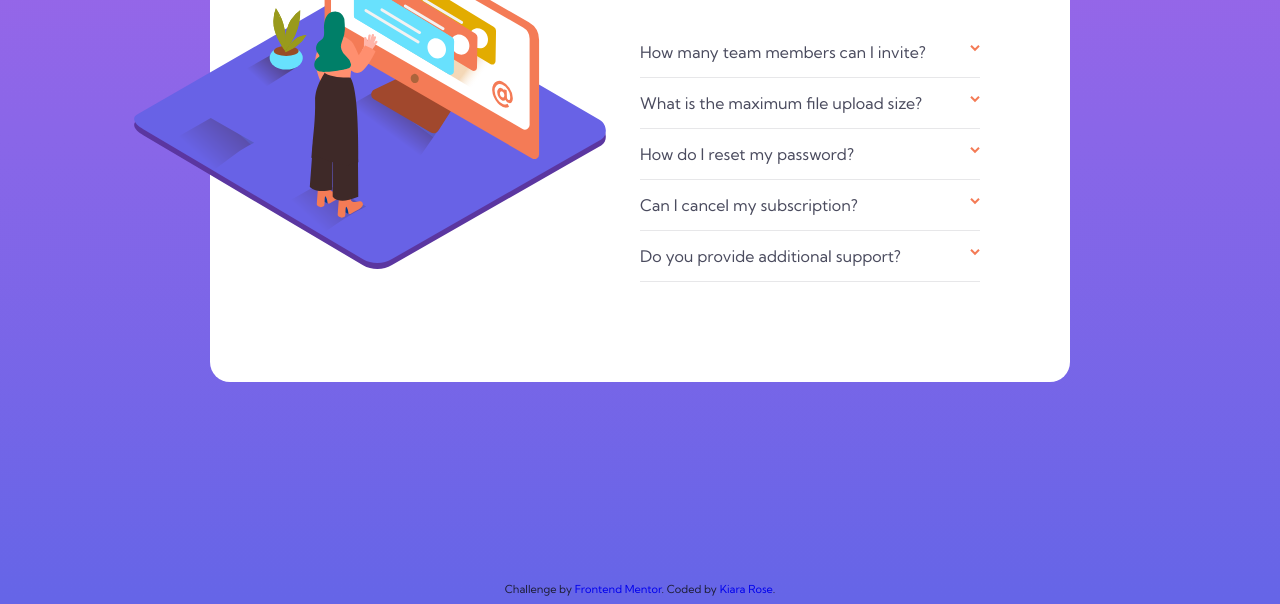
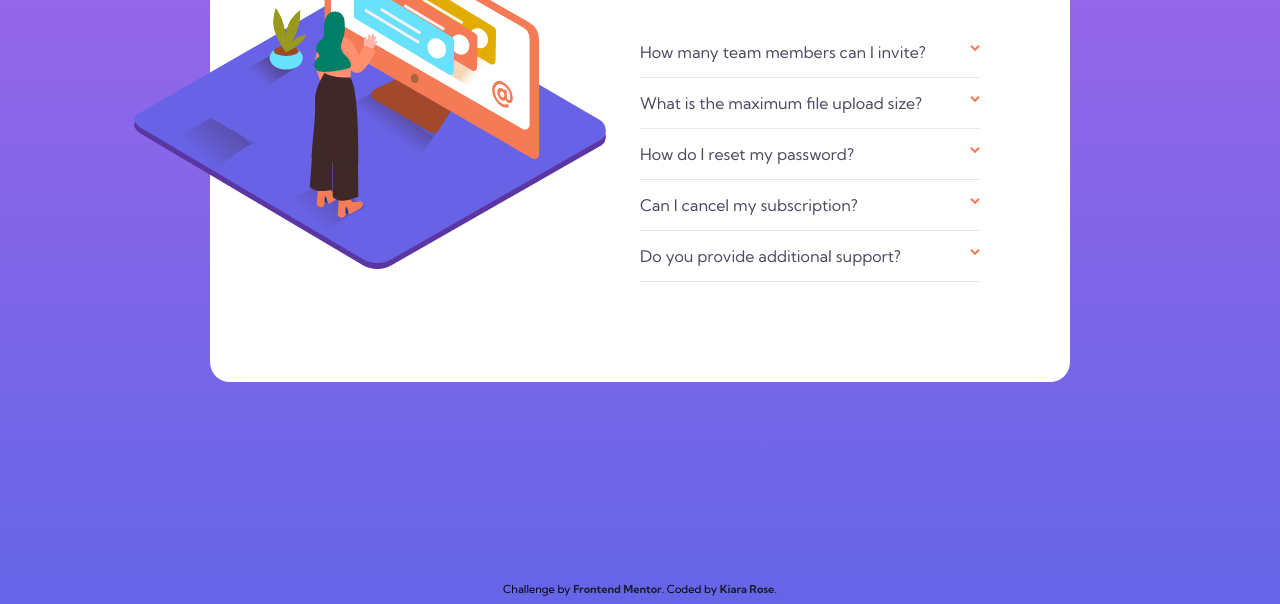
Before and after one commit to kiararose/fm-faq-accordion-card, a plain HTML site: page index.html in a window 1280 px wide. Shown: the part 343-947 px from the top of the page. Drawn offline with Linux system fonts and the light colour scheme.

Commit message:
Minor change

```diff
--- a/styles.scss
+++ b/styles.scss
@@ -18,10 +18,12 @@ body {
 .attribution {
     font-size: 11px;
     text-align: center;
-    color: $text-dark-blue;
+    font-family: $primary-font;
 
     a {
         text-decoration: none;
+        font-weight: bold;
+        color: $text-dark-blue;
     }
 
     a:hover {
```
Also changed, not shown: styles.css, 1 other file.
